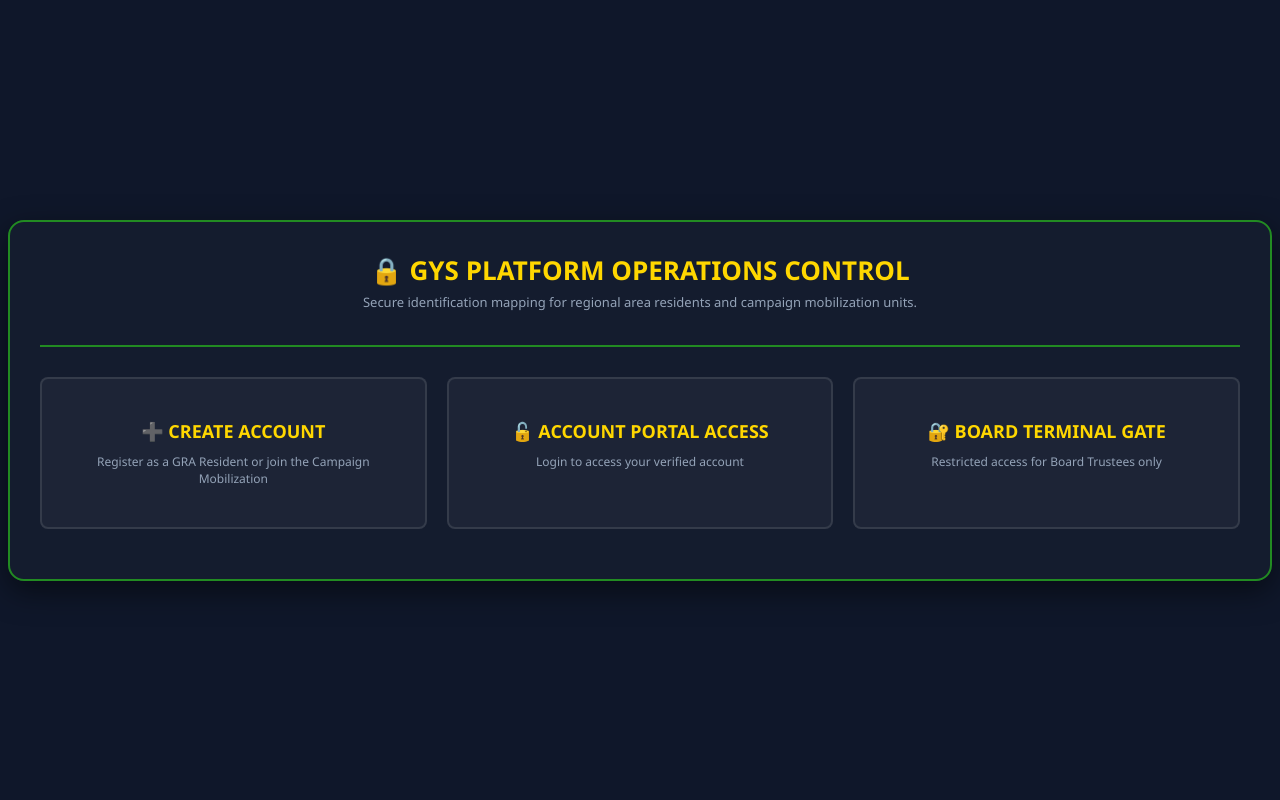
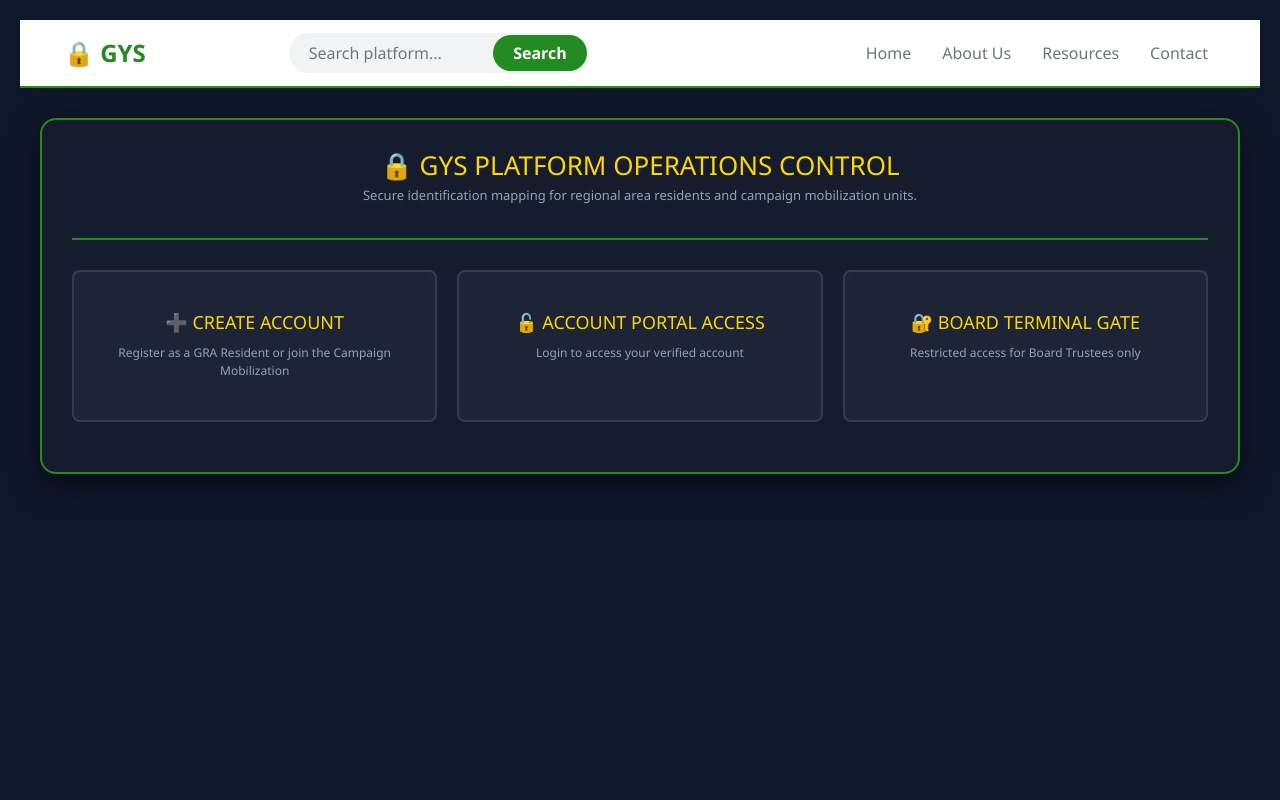
Before and after one commit to gwazirii/PROJECT--GYS, a Flask app: page /gate in a window 1280 px wide. Run offline with Flask 3, Linux system fonts and the light colour scheme.

Commit message:
Add navbar with search bar and navigation links to gate.html

```diff
--- a/templates/gate.html
+++ b/templates/gate.html
@@ -4,9 +4,61 @@
     <meta charset="UTF-8">
     <meta name="viewport" content="width=device-width, initial-scale=1.0">
     <title>GYS - Central Security Gateway</title>
+    <link href="https://cdn.jsdelivr.net/npm/bootstrap@5.3.0/dist/css/bootstrap.min.css" rel="stylesheet">
     <style>
-        body { font-family: 'Segoe UI', Arial, sans-serif; background-color: #0f172a; color: white; margin: 0; padding: 20px; box-sizing: border-box; min-height: 100vh; display: flex; flex-direction: column; justify-content: center; align-items: center; }
-        .gate-card { width: 100%; max-width: 1200px; background: rgba(255, 255, 255, 0.02); border: 2px solid #228b22; border-radius: 16px; padding: 30px; box-shadow: 0 10px 30px rgba(0,0,0,0.5); }
+        /* Navbar Styling */
+        .navbar {
+            background-color: white;
+            border-bottom: 2px solid #228b22;
+            padding: 10px 20px;
+            box-shadow: 0 2px 4px rgba(0,0,0,0.05);
+        }
+        .navbar-brand {
+            font-weight: 800;
+            color: #228b22 !important;
+            font-size: 24px;
+            display: flex;
+            align-items: center;
+            gap: 10px;
+        }
+        .nav-link {
+            color: #6c757d;
+            font-weight: 500;
+            margin-left: 15px;
+        }
+        .nav-link:hover {
+            color: #228b22;
+        }
+        .search-wrapper {
+            position: relative;
+            display: flex;
+            align-items: center;
+        }
+        .search-bar {
+            background-color: #f1f3f5;
+            border: none;
+            border-radius: 20px;
+            padding: 8px 20px;
+            width: 300px;
+            padding-right: 80px;
+        }
+        .btn-search {
+            background-color: #228b22;
+            color: white;
+            border-radius: 20px;
+            padding: 6px 20px;
+            font-weight: bold;
+            border: none;
+            position: absolute;
+            right: 2px;
+            cursor: pointer;
+        }
+        .btn-search:hover {
+            background-color: #1a6b1a;
+        }
+
+        body { font-family: 'Segoe UI', Arial, sans-serif; background-color: #0f172a; color: white; margin: 0; padding: 20px; box-sizing: border-box; min-height: 100vh; display: flex; flex-direction: column; }
+        .gate-card { width: 100%; max-width: 1200px; background: rgba(255, 255, 255, 0.02); border: 2px solid #228b22; border-radius: 16px; padding: 30px; box-shadow: 0 10px 30px rgba(0,0,0,0.5); margin: 30px auto; }
         .header { text-align: center; margin-bottom: 30px; border-bottom: 2px solid #228b22; padding-bottom: 20px; }
         .header h1 { color: #ffd700; margin: 0; font-size: 26px; text-transform: uppercase; }
         .entrance { display: grid; grid-template-columns: repeat(auto-fit, minmax(250px, 1fr)); gap: 20px; margin-bottom: 20px; }
@@ -31,6 +83,26 @@
     </style>
 </head>
 <body>
+
+    <nav class="navbar navbar-expand-lg">
+        <div class="container-fluid px-4">
+            <a class="navbar-brand" href="/">
+                🔒 GYS
+            </a>
+
+            <div class="d-flex mx-auto search-wrapper">
+                <input class="search-bar" type="search" placeholder="Search platform..." aria-label="Search">
+                <button class="btn-search" type="submit">Search</button>
+            </div>
+
+            <ul class="navbar-nav ms-auto mb-2 mb-lg-0">
+                <li class="nav-item"><a class="nav-link" href="/">Home</a></li>
+                <li class="nav-item"><a class="nav-link" href="#">About Us</a></li>
+                <li class="nav-item"><a class="nav-link" href="#">Resources</a></li>
+                <li class="nav-item"><a class="nav-link" href="#">Contact</a></li>
+            </ul>
+        </div>
+    </nav>
 
     <div class="gate-card">
         <div class="header">
@@ -161,5 +233,6 @@
         }
     </script>
 
+    <script src="https://cdn.jsdelivr.net/npm/bootstrap@5.3.0/dist/js/bootstrap.bundle.min.js"></script>
 </body>
 </html>
```
